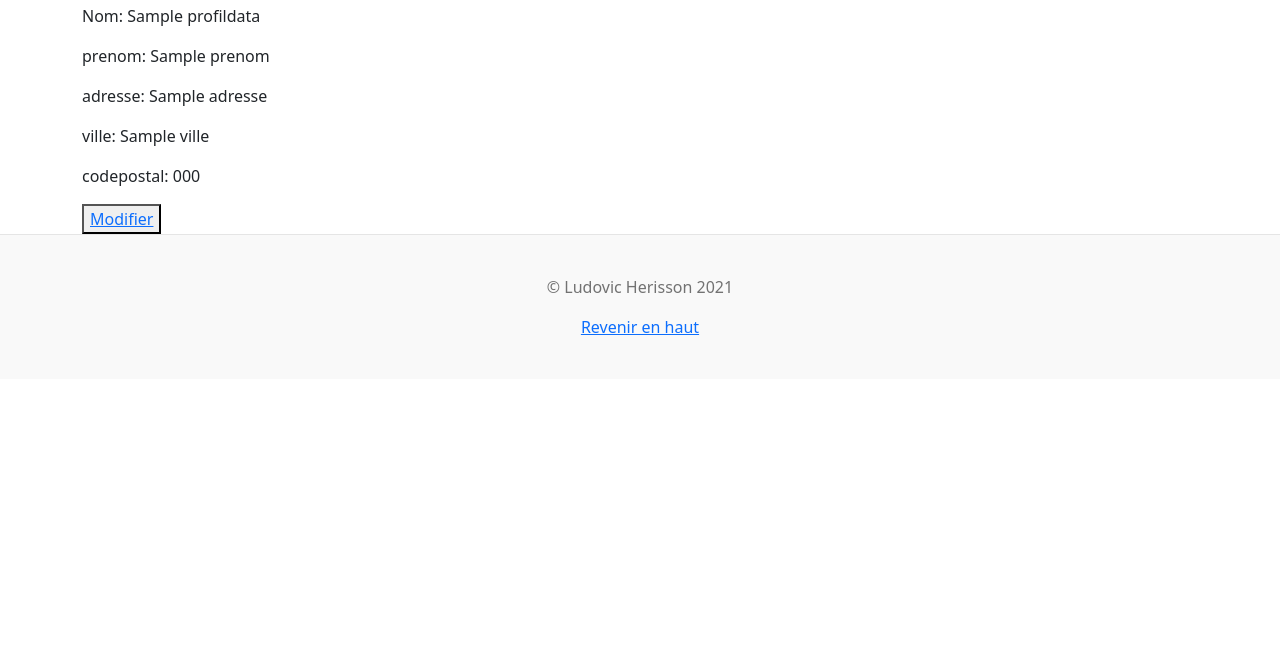
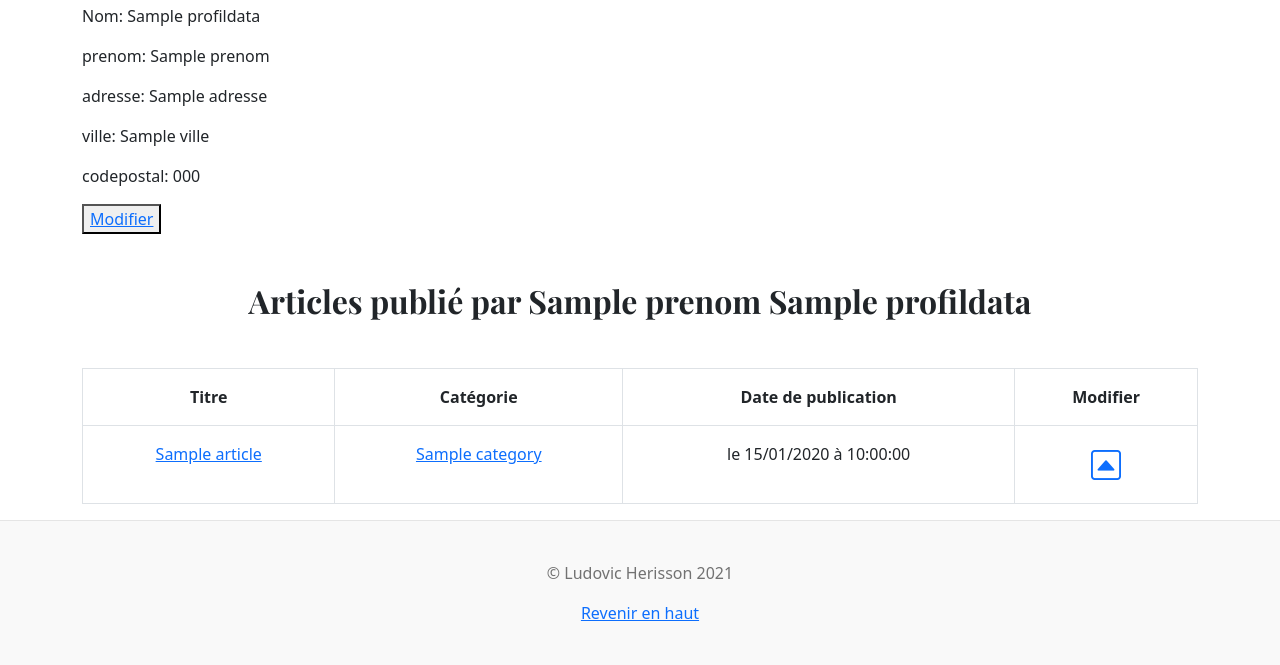
Before and after one commit to konomoha/demoBlog, a Symfony app: template templates/registration/profil.html.twig in a window 1280 px wide. Shown: the part 473-1138 px from the top of the page. Before the commit the page ends 808 px from the top, so only its background shows below. Run offline with Twig, Linux system fonts and the light colour scheme; the template is opened without the code that fills it: most values are stand-ins (such as "Sample title", 1, 10 or a date in 2020); some libraries are stand-ins or nearby versions.

Commit message:
mise à jour back office et page profil

```diff
--- a/public/css/blog.css
+++ b/public/css/blog.css
@@ -104,3 +104,7 @@ h1, h2, h3, h4, h5, h6 {
 .blog-footer p:last-child {
     margin-bottom: 0;
 }
+
+i{
+    font-size: 30px;
+}
--- a/src/Controller/BlogController.php
+++ b/src/Controller/BlogController.php
@@ -149,6 +149,10 @@ class BlogController extends AbstractController
 
         if($formArticle->isSubmitted() && $formArticle->isValid())
         {
+            $user = $this->getUser();
+            // dd($id);
+
+            $article->setUserId( $user);
             // Le seul setter que l'on appelle de l'entité, c'est celui de la date puisqu'il n'y a pas de champ 'date' dans le formmulaire
 
             //Si l'article ne possède pas d'id, c'est une insertion, alors on entre dans la condition IF et on génère une date d'article
--- a/templates/back_office/admin_users_update.html.twig
+++ b/templates/back_office/admin_users_update.html.twig
@@ -4,7 +4,7 @@
 {% endblock %}
 
 {% block body %}
-<h1>Profil de {{app.user.nom}}</h1>
+<h1>Profil de {{name}}</h1>
 
     {{form_start(userForm)}}
 
--- a/templates/base.html.twig
+++ b/templates/base.html.twig
@@ -12,6 +12,8 @@
 
         <!-- Bootstrap core CSS -->
         <link href="https://cdn.jsdelivr.net/npm/bootstrap@5.1.3/dist/css/bootstrap.min.css" rel="stylesheet" integrity="sha384-1BmE4kWBq78iYhFldvKuhfTAU6auU8tT94WrHftjDbrCEXSU1oBoqyl2QvZ6jIW3" crossorigin="anonymous">
+
+        <link rel="stylesheet" href="https://cdn.jsdelivr.net/npm/bootstrap-icons@1.7.2/font/bootstrap-icons.css">
 
         <!-- Favicons -->
         <meta name="theme-color" content="#7952b3">
--- a/templates/blog/blog.html.twig
+++ b/templates/blog/blog.html.twig
@@ -27,7 +27,7 @@
         <div class="col-{{ col }} p-4 d-flex flex-column position-static">
           <strong class="d-inline-block mb-2 text-primary">{{data.category.titre}}</strong>
           <h3 class="mb-0">{{ data.titre }}</h3>
-          <div class="mb-1 text-muted">Publié le {{data.date|date('d/m/Y')}} à {{data.date|date('H:i:s')}}</div>
+          <div class="mb-1 text-muted">Publié par <strong>{{data.userId.nom}} {{data.userId.prenom}}</strong> le {{data.date|date('d/m/Y')}} à {{data.date|date('H:i:s')}}</div>
 
           {# slice(0, 100) : filtre twig qui retourne une partie de la chaine de caractères #}
           {# striptags : filtre twig qui supprime les balises html #}
--- a/templates/blog/blog_show.html.twig
+++ b/templates/blog/blog_show.html.twig
@@ -6,6 +6,9 @@
 
 {% block body %}
 <h1 class="text-center my-5">Détails de {{article.titre}}</h1>
+<h2 class="text-center mb-3">Publié par {{article.userId.nom}} {{article.userId.prenom}}</h2>
+{# {{dump(article.userId)}} #}
+
 {# Cet objet 'article' ne sort pas de nulle part, c'est ce que le controller a transmit au template, c'est à dire les informations d'un article sélectionné en BDD en fonction de l'ID transmit dans l'url#}
 {# {{dump(article)}} #}
 
--- a/templates/registration/profil.html.twig
+++ b/templates/registration/profil.html.twig
@@ -12,7 +12,7 @@
 
  <h1>Profil de {{ profildata.prenom}}{{profildata.nom}}</h1>
 
- {# {{dump(profildata)}} #}
+ {{dump(profildata.article)}}
 
  <div class="mx-auto">
 
@@ -24,6 +24,34 @@
     <button><a href="{{path('app_profil_edit', {'id': profildata.id})}}">Modifier</a></button>
  </div>
 
+<h2 class="my-5 text-center">Articles publié par {{ profildata.prenom}} {{profildata.nom}}</h2>
+
+ {# {% for data in profildata.article %}
+ <ul>
+    <li>titre: {{data.titre}}</li>
+    <li>Date de publication: le {{data.date|date('d/m/Y')}} à {{data.date|date('H:i:s')}}</li>
+    </ul>
+ {% endfor %} #}
+
+{% if profildata.article is not empty %}
+ <table class="table table-bordered ">
+    <tr>
+        <th class="text-center p-3">Titre</th>
+        <th class="text-center p-3">Catégorie</th>
+        <th class="text-center p-3">Date de publication</th>
+        <th class="text-center p-3">Modifier</th>
+    </tr>
+    {% for data in profildata.article %}<tr>
+        <td class="text-center p-3"><a href="{{path('blog_show', {'id': data.id})}}">{{data.titre}}</a></td>
+        <td class="text-center p-3"><a href="{{path('blog_categorie', {'id': data.category.id})}}">{{data.category.titre}}</a></td>
+        <td class="text-center p-3">le {{data.date|date('d/m/Y')}} à {{data.date|date('H:i:s')}}</td>
+        <td class="text-center p-3"><a href="{{path('blog_edit', {'id': data.id})}}"> <span><i class="bi bi-caret-up-square"></i></span></a></td></tr>
+    {% endfor %}
+
+ </table>
+ {% endif %}
+
+ {# I can try many to one pour les commentaires (avec date publication, article, etc...) #}
 
 
 {% endblock %}
```
Also changed, not shown: migrations/Version20211214133715.php (added, +35 -0 lines), migrations/Version20211214134343.php (added, +35 -0 lines), src/Controller/BackOfficeController.php (+40 -8 lines), src/Entity/Article.php (+17 -0 lines), src/Entity/User.php (+42 -0 lines), src/Form/RegistrationFormType.php (+12 -5 lines), templates/back_office/admin_users.html.twig (+19 -2 lines), 1 other file.
